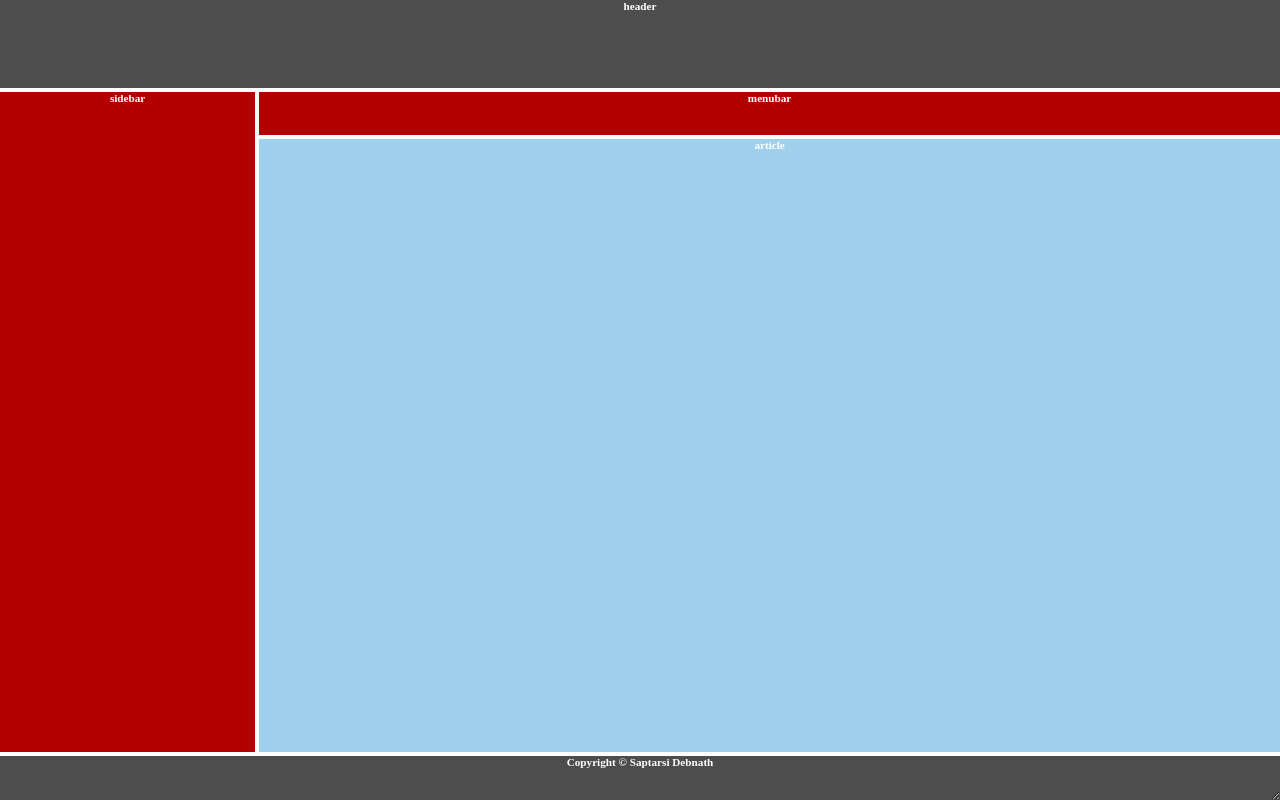
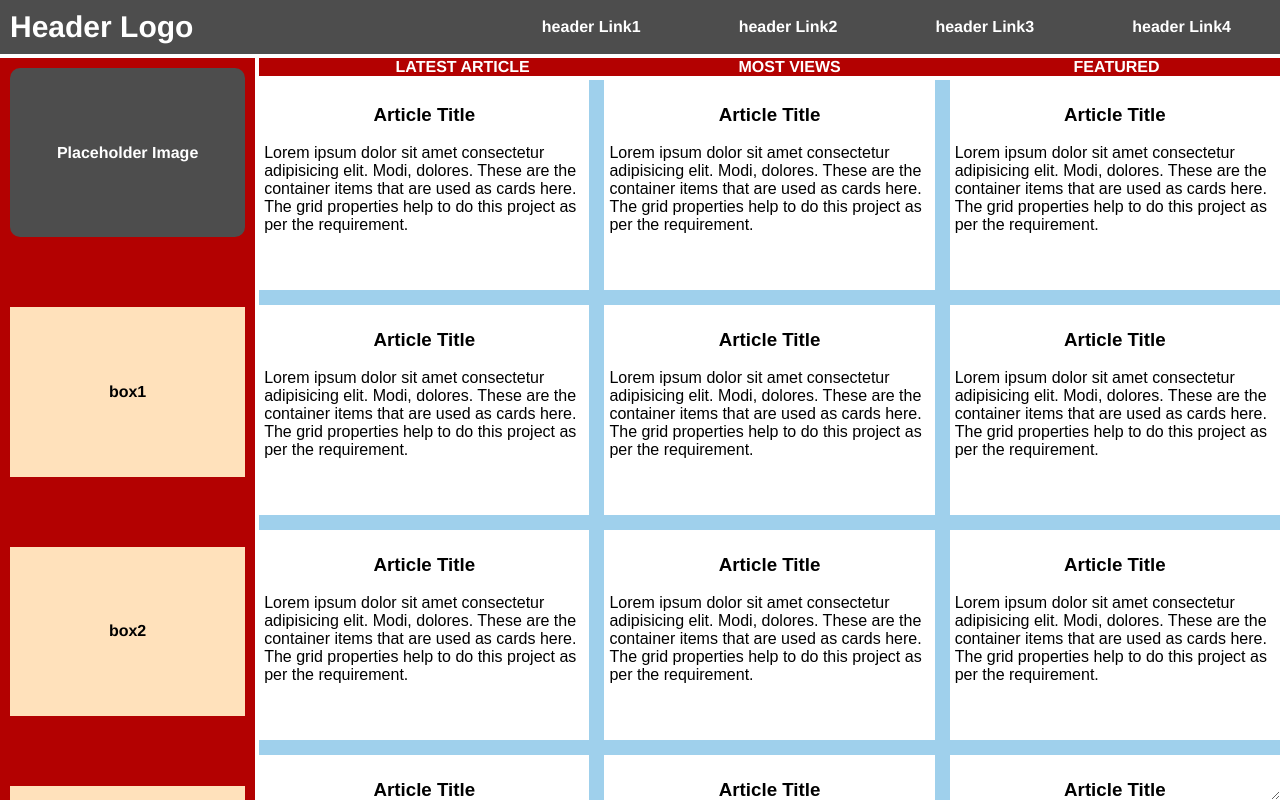
Before and after one commit to saptarsidebnath98/htmlCss-practice, a plain HTML site: page exercise/grid-layout-03.html in a window 1280 px wide. Drawn offline with Linux system fonts and the light colour scheme.

Commit message:
grid-layout-03 completed

```diff
--- /dev/null
+++ b/exercise/grid-layout-03.css
@@ -0,0 +1,144 @@
+html,
+body {
+  height: 100%;
+  width: 100%;
+  margin: 0%;
+  padding: 0%;
+  font-family: Helvetica, sans-serif;
+}
+.container {
+  display: grid;
+  height: 100%;
+  width: 100%;
+  grid-template-columns: 1fr 4fr;
+  grid-template-rows: 1fr 0.7fr 7fr 0.5fr;
+  gap: 4px;
+  grid-template-areas:
+    "header header"
+    "sidebar menubar"
+    "sidebar article"
+    "footer footer";
+
+  resize: both;
+  overflow: auto;
+}
+.container div {
+  color: white;
+  font-weight: bold;
+  text-align: center;
+}
+.header {
+  grid-area: header;
+  background-color: rgb(77, 77, 77);
+
+  display: grid;
+  height: 100%;
+  width: 100%;
+  grid-template-columns: 1fr 4fr;
+}
+.header > .headerLogo {
+  display: grid;
+  justify-content: start;
+  align-content: center;
+
+  font-size: 30px;
+  padding: 10px;
+}
+.headerLinks > ul {
+  margin: 0%;
+  height: 100%;
+  list-style-type: none;
+
+  display: grid;
+  place-items: center;
+  grid-template-columns: repeat(5, 1fr);
+  grid-template-rows: 1fr;
+  grid-template-areas: ". headerLink1 headerLink2 headerLink3 headerLink4";
+}
+.headerLinks > ul li {
+  font-size: 16px;
+}
+#headerLink1 {
+  grid-area: headerLink1;
+}
+#headerLink2 {
+  grid-area: headerLink2;
+}
+#headerLink3 {
+  grid-area: headerLink3;
+}
+#headerLink4 {
+  grid-area: headerLink4;
+}
+.sidebar {
+  grid-area: sidebar;
+  background-color: rgb(179, 1, 1);
+
+  display: grid;
+  grid-template-rows: repeat(4, 1fr);
+
+  gap: 50px;
+}
+.sidebar > .sidebarItems {
+  background-color: rgb(255, 225, 187);
+  margin: 10px;
+  color: black;
+  font-size: 16px;
+
+  display: grid;
+  place-items: center;
+}
+.sidebar > #placeholderImage {
+  border-radius: 10px;
+  background-color: rgb(77, 77, 77);
+  color: white;
+
+
+}
+.menubar {
+  grid-area: menubar;
+  background-color: rgb(179, 1, 1);
+  font-size: 16px;
+}
+.menubar > ul {
+  margin: 0%;
+  height: 100%;
+  list-style-type: none;
+
+  display: grid;
+  place-items: center;
+  grid-template-columns: repeat(3, 1fr);
+}
+.article {
+  grid-area: article;
+  background-color: rgb(159, 208, 236);
+}
+.article {
+  display: grid;
+  grid-template-columns: repeat(auto-fit, minmax(250px, 1fr));
+
+  grid-template-rows: repeat(2, 1fr);
+  gap: 15px;
+}
+
+.article > .artical-div {
+  height: 200px;
+  background-color: white;
+  font-size: 70%;
+  color: black;
+  font-weight: 500;
+  padding: 5px;
+  font-size: 16px;
+  font-family: sans-serif;
+}
+.article-div > h3 {
+  text-align: center;
+}
+.article > .artical-div > p{
+    text-align: left;
+}
+.footer {
+  grid-area: footer;
+  background-color: rgb(77, 77, 77);
+  font-size: 13px;
+}
--- a/exercise/grid-layout-03.html
+++ b/exercise/grid-layout-03.html
@@ -5,66 +5,132 @@
     <meta http-equiv="X-UA-Compatible" content="IE=edge" />
     <meta name="viewport" content="width=device-width, initial-scale=1.0" />
     <title>Grid-layout-03</title>
-    <style>
-      html,
-      body {
-        height: 100%;
-        width: 100%;
-        margin: 0%;
-        padding: 0%;
-      }
-      .container {
-        display: grid;
-        height: 100%;
-        width: 100%;
-        grid-template-columns: 1fr 4fr;
-        grid-template-rows: 1fr 0.5fr 7fr 0.5fr;
-        gap: 4px;
-        grid-template-areas:
-          "header header"
-          "sidebar menubar"
-          "sidebar article"
-          "footer footer";
-
-        resize: both;
-        overflow: auto;
-      }
-      .container div {
-        color: white;
-        font-weight: bold;
-        font-size: 70%;
-        text-align: center;
-      }
-      .header {
-        grid-area: header;
-        background-color: rgb(77, 77, 77);
-
-        display: grid;
-      }
-      .sidebar {
-        grid-area: sidebar;
-        background-color: rgb(179, 1, 1);
-      }
-      .menubar {
-        grid-area: menubar;
-        background-color: rgb(179, 1, 1);
-      }
-      .article {
-        grid-area: article;
-        background-color: rgb(159, 208, 236);
-      }
-      .footer {
-        grid-area: footer;
-        background-color: rgb(77, 77, 77);
-      }
-    </style>
+    <link rel="stylesheet" href="/exercise/grid-layout-03.css" />
   </head>
   <body>
     <div class="container">
-      <div class="header">header</div>
-      <div class="sidebar">sidebar</div>
-      <div class="menubar">menubar</div>
-      <div class="article">article</div>
+      <div class="header">
+        <div class="headerLogo">Header Logo</div>
+        <div class="headerLinks">
+          <ul>
+            <li class="nav-items" id="headerLink1">header Link1</li>
+            <li class="nav-items" id="headerLink2">header Link2</li>
+            <li class="nav-items" id="headerLink3">header Link3</li>
+            <li class="nav-items" id="headerLink4">header Link4</li>
+          </ul>
+        </div>
+      </div>
+      <div class="sidebar">
+        <div class="sidebarItems" id="placeholderImage">Placeholder Image</div>
+        <div class="sidebarItems">box1</div>
+        <div class="sidebarItems">box2</div>
+        <div class="sidebarItems">box3</div>
+      </div>
+      <div class="menubar">
+        <ul>
+          <li class="menubar-items">LATEST ARTICLE</li>
+          <li class="menubar-items">MOST VIEWS</li>
+          <li class="menubar-items">FEATURED</li>
+        </ul>
+      </div>
+      <div class="article">
+        <div class="artical-div">
+          <h3>Article Title</h3>
+          <p>
+            Lorem ipsum dolor sit amet consectetur adipisicing elit. Modi,
+            dolores. These are the container items that are used as cards here.
+            The grid properties help to do this project as per the requirement.
+          </p>
+        </div>
+        <div class="artical-div">
+          <h3>Article Title</h3>
+          <p>
+            Lorem ipsum dolor sit amet consectetur adipisicing elit. Modi,
+            dolores. These are the container items that are used as cards here.
+            The grid properties help to do this project as per the requirement.
+          </p>
+        </div>
+        <div class="artical-div">
+          <h3>Article Title</h3>
+          <p>
+            Lorem ipsum dolor sit amet consectetur adipisicing elit. Modi,
+            dolores. These are the container items that are used as cards here.
+            The grid properties help to do this project as per the requirement.
+          </p>
+        </div>
+        <div class="artical-div">
+          <h3>Article Title</h3>
+          <p>
+            Lorem ipsum dolor sit amet consectetur adipisicing elit. Modi,
+            dolores. These are the container items that are used as cards here.
+            The grid properties help to do this project as per the requirement.
+          </p>
+        </div>
+        <div class="artical-div">
+          <h3>Article Title</h3>
+          <p>
+            Lorem ipsum dolor sit amet consectetur adipisicing elit. Modi,
+            dolores. These are the container items that are used as cards here.
+            The grid properties help to do this project as per the requirement.
+          </p>
+        </div>
+        <div class="artical-div">
+          <h3>Article Title</h3>
+          <p>
+            Lorem ipsum dolor sit amet consectetur adipisicing elit. Modi,
+            dolores. These are the container items that are used as cards here.
+            The grid properties help to do this project as per the requirement.
+          </p>
+        </div>
+        <div class="artical-div">
+          <h3>Article Title</h3>
+          <p>
+            Lorem ipsum dolor sit amet consectetur adipisicing elit. Modi,
+            dolores. These are the container items that are used as cards here.
+            The grid properties help to do this project as per the requirement.
+          </p>
+        </div>
+        <div class="artical-div">
+          <h3>Article Title</h3>
+          <p>
+            Lorem ipsum dolor sit amet consectetur adipisicing elit. Modi,
+            dolores. These are the container items that are used as cards here.
+            The grid properties help to do this project as per the requirement.
+          </p>
+        </div>
+        <div class="artical-div">
+          <h3>Article Title</h3>
+          <p>
+            Lorem ipsum dolor sit amet consectetur adipisicing elit. Modi,
+            dolores. These are the container items that are used as cards here.
+            The grid properties help to do this project as per the requirement.
+          </p>
+        </div>
+        <div class="artical-div">
+          <h3>Article Title</h3>
+          <p>
+            Lorem ipsum dolor sit amet consectetur adipisicing elit. Modi,
+            dolores. These are the container items that are used as cards here.
+            The grid properties help to do this project as per the requirement.
+          </p>
+        </div>
+        <div class="artical-div">
+          <h3>Article Title</h3>
+          <p>
+            Lorem ipsum dolor sit amet consectetur adipisicing elit. Modi,
+            dolores. These are the container items that are used as cards here.
+            The grid properties help to do this project as per the requirement.
+          </p>
+        </div>
+        <div class="artical-div">
+          <h3>Article Title</h3>
+          <p>
+            Lorem ipsum dolor sit amet consectetur adipisicing elit. Modi,
+            dolores. These are the container items that are used as cards here.
+            The grid properties help to do this project as per the requirement.
+          </p>
+        </div>
+      </div>
       <div class="footer">Copyright &copy; Saptarsi Debnath</div>
     </div>
   </body>
```
Also changed, not shown: 1 other file.
